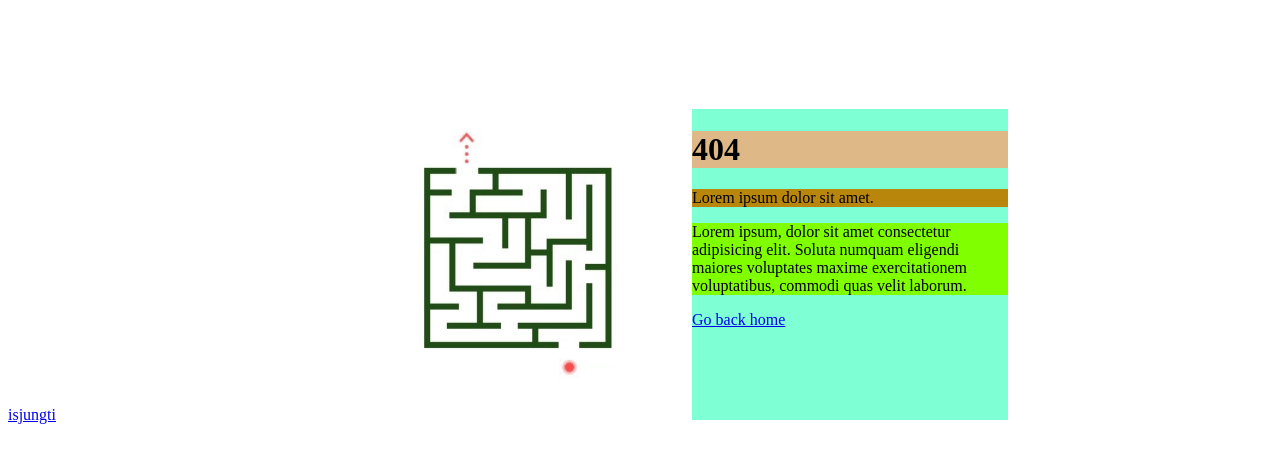
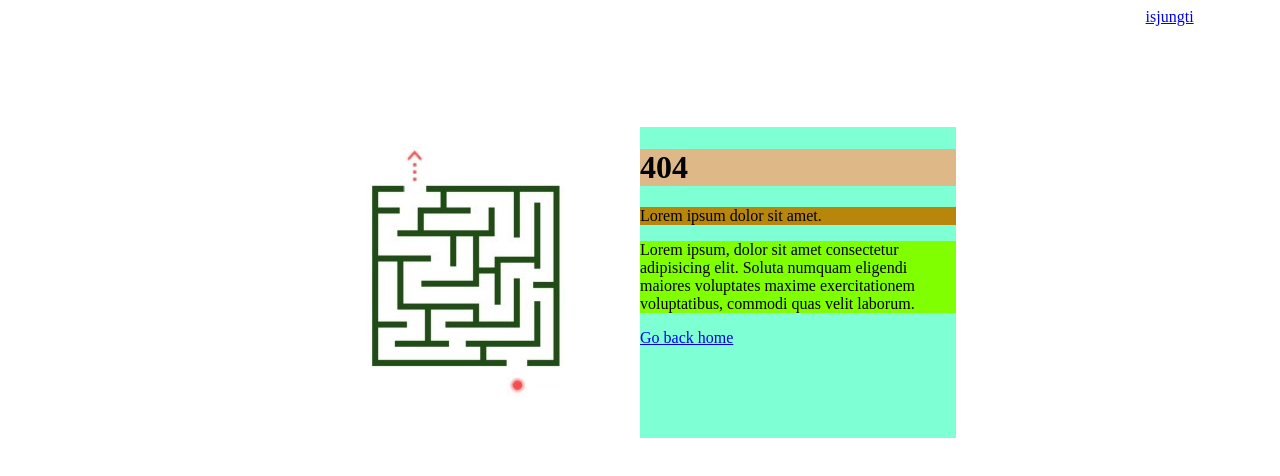
Before and after one commit to asnvc/3-Labirintas, a website: page index.html in a window 1280 px wide. Drawn offline with Linux system fonts and the light colour scheme.

Commit message:
isjungimo mygtukas

```diff
--- a/index.html
+++ b/index.html
@@ -8,7 +8,9 @@
 </head>
 
 <body style="background-color:#ffffff">
+       <header style="margin-left: 90%; ">
         <a href="#">isjungti</a>
+       </header>
 
     <main style= "background-color:aquamarine; width: 50%; margin-left: 25%; margin-top: 8%; display:inline-block">
 
```
